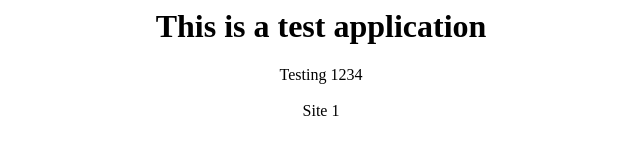
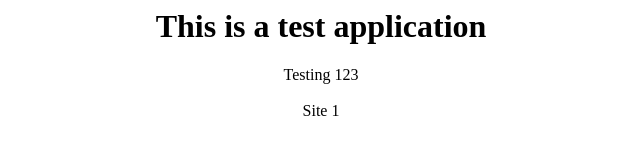
Before and after one commit to cigamit/test_app, a plain HTML site: page index.html in a window 1280 px wide. Shown: the full height of the page, 319-959 px from the left. Drawn offline with Linux system fonts and the light colour scheme.

Commit message:
Update index.html

```diff
--- a/index.html
+++ b/index.html
@@ -3,7 +3,7 @@
 
     <center><h1>This is a test application</h1></center>
 
-<center>Testing 1234
+<center>Testing 123
 
 <br><br>Site 1<br>
 
```
